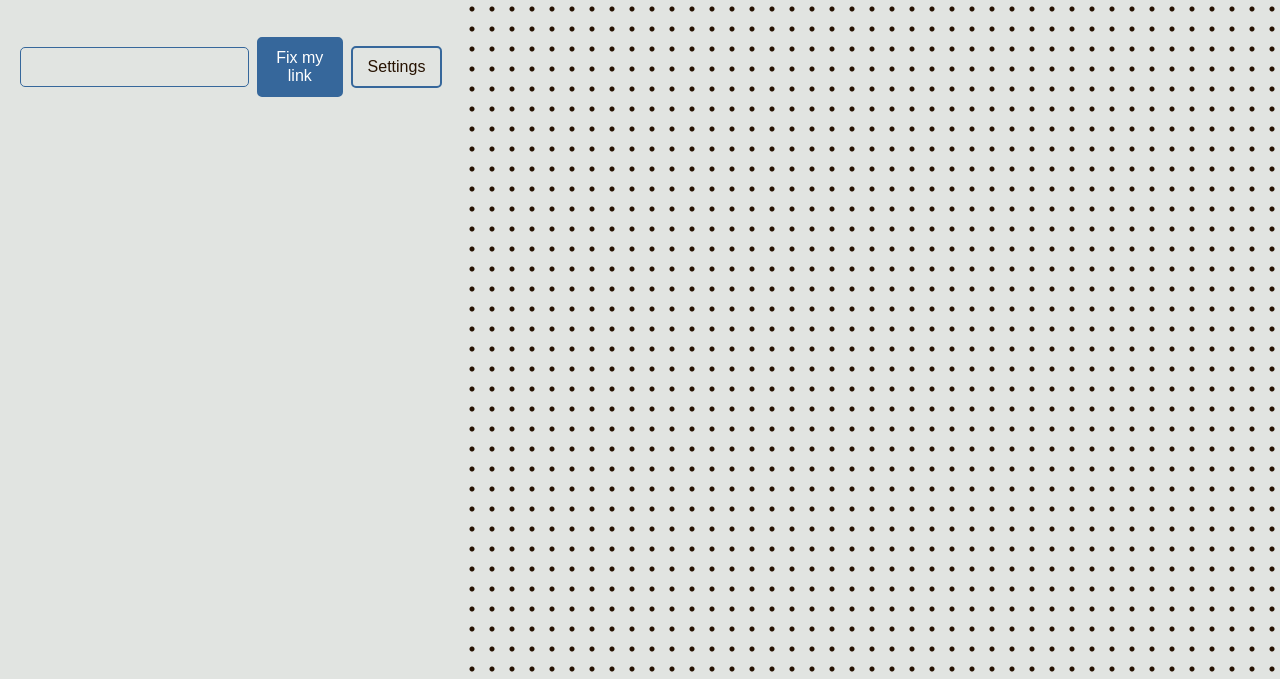
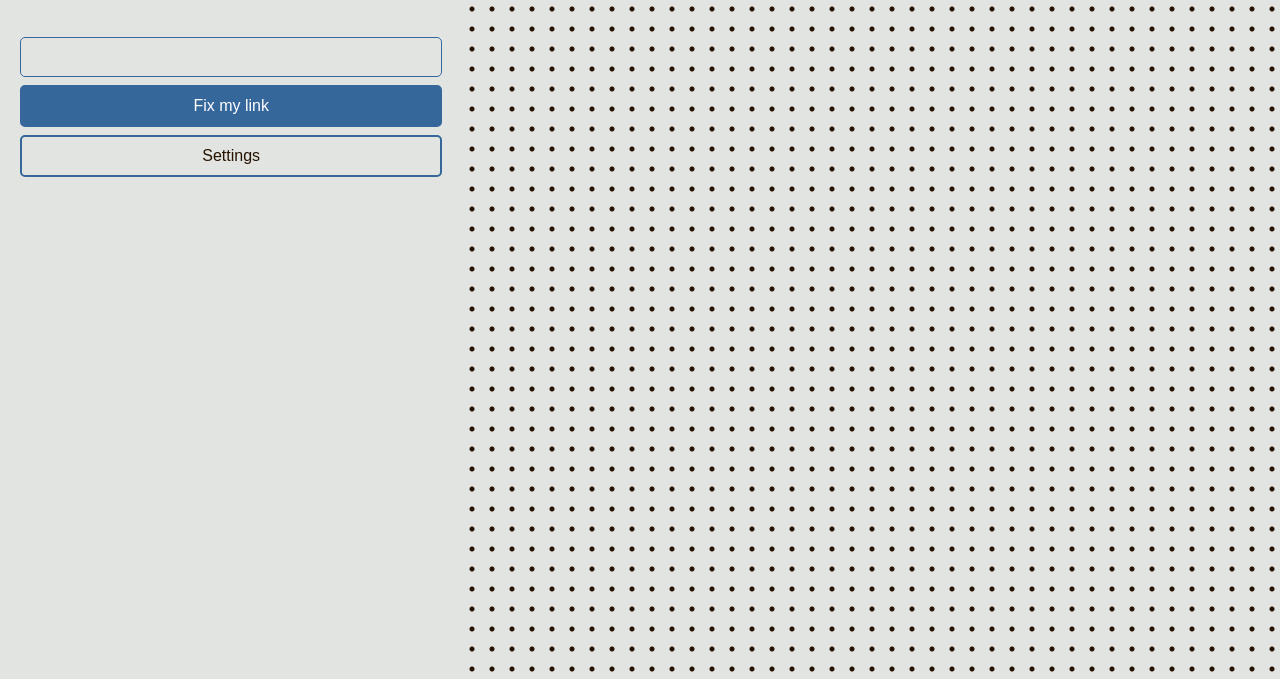
Before and after one commit to ChristianJML/ClickyLinks, a website: page public/index.html in a window 1280 px wide. Shown: the part 121-800 px from the top of the page. Drawn offline with Linux system fonts and the light colour scheme.

Commit message:
Adjust input and button layout for 768px-1280px breakpoint

```diff
--- a/public/index.html
+++ b/public/index.html
@@ -106,6 +106,21 @@
             }
             header {
                 text-align: left; /* Left align header text on larger screens */
+            }
+        }
+        /* Breakpoint between 768px and 1280px */
+        @media (min-width: 768px) and (max-width: 1280px) {
+            .input-buttons-container {
+                flex-direction: column; /* Stack items vertically */
+                align-items: stretch; /* Stretch items to fill width */
+            }
+            .input-buttons-container input[type="text"] {
+                margin-right: 0; /* Remove right margin for full width input */
+                width: 100%; /* Ensure input is full width */
+                box-sizing: border-box; /* Include padding and border in the width calculation */
+            }
+            .input-buttons-container button {
+                width: 100%; /* Make buttons take full width */
             }
         }
         input[type="text"] {
```
